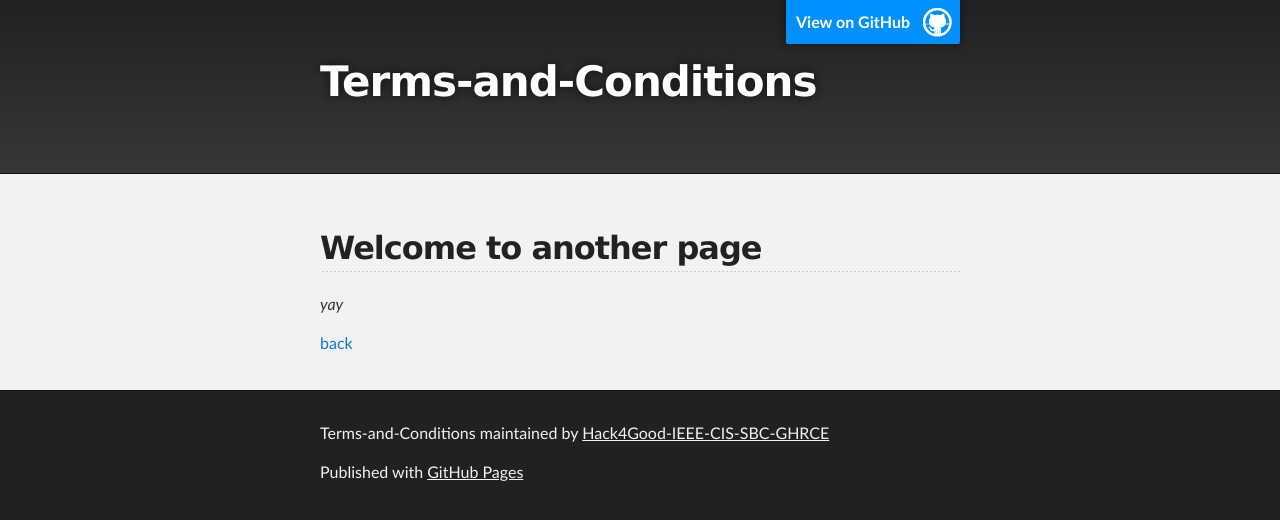
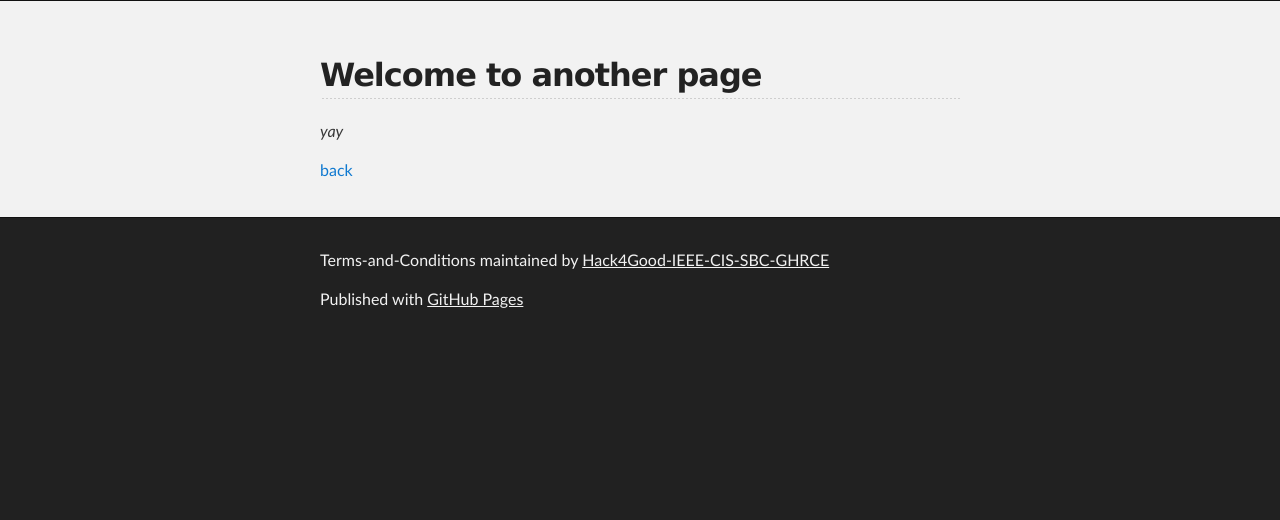
Before and after one commit to Hack4Good-IEEE-CIS-SBC-GHRCE/Terms-and-Conditions, a Jekyll site: the page built from another-page.md, in a window 1280 px wide. Shown: the top 520 px of the page. Built offline with Jekyll 4.4.1, drawn with Linux system fonts in a browser that asks for light colours; the repository's description, which GitHub fills in, is left out; our own code applies the rules of GitHub Pages for plain Markdown files.

Commit message:
modified default.html

```diff
--- a/_layouts/default.html
+++ b/_layouts/default.html
@@ -14,7 +14,7 @@
   <body>
 
     <!-- HEADER -->
-    <div id="header_wrap" class="outer">
+    <!--<div id="header_wrap" class="outer">
         <header class="inner">
           {% if site.github.is_project_page %}
             <a id="forkme_banner" href="{{ site.github.repository_url }}">View on GitHub</a>
@@ -30,7 +30,7 @@
             </section>
           {% endif %}
         </header>
-    </div>
+    </div> -->
 
     <!-- MAIN CONTENT -->
     <div id="main_content_wrap" class="outer">
```
